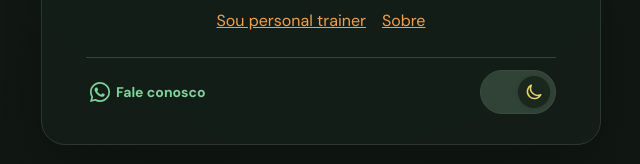
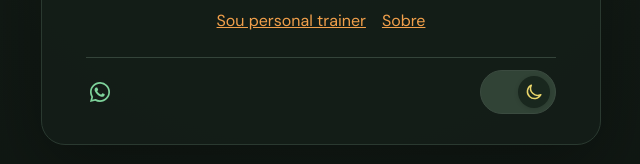
Before and after one commit to albertoapr/calculadoraimc, a Vue app: page / in a window 1280 px wide. Shown: the part 368-532 px from the top of the page, without its empty margins (319-959 px from the left). Built offline with nearby package versions, Linux system fonts and the light colour scheme; no server answers.

Commit message:
style(footer): exibir somente icone do WhatsApp no fale conosco

```diff
--- a/src/views/layout/AppFooter.vue
+++ b/src/views/layout/AppFooter.vue
@@ -12,6 +12,8 @@ const { theme } = useFitpesoContext()
   >
     <a
       class="box-contact-link"
+      aria-label="Fale conosco pelo WhatsApp"
+      title="Fale conosco pelo WhatsApp"
       style="margin-right: auto; margin-left: 0; justify-self: start"
       href="https://wa.me/5521971118383?text=Ol%C3%A1%2C%20gostaria%20de%20falar%20com%20a%20equipe%20do%20FitPeso."
       target="_blank"
@@ -22,7 +24,6 @@ const { theme } = useFitpesoContext()
           d="M20.5 3.5A11.9 11.9 0 0 0 12 .1C5.4.1 0 5.5 0 12.1c0 2.1.6 4.2 1.6 6L0 24l6.1-1.6a12 12 0 0 0 5.9 1.5c6.6 0 12-5.4 12-12 0-3.2-1.2-6.2-3.5-8.4ZM12 21.9c-1.9 0-3.7-.5-5.2-1.4l-.4-.2-3.6.9 1-3.5-.3-.4A9.9 9.9 0 0 1 2 12.1C2 6.6 6.5 2.1 12 2.1s10 4.5 10 10-4.5 9.8-10 9.8Zm5.5-7.4c-.3-.1-1.8-.9-2.1-1-.3-.1-.5-.1-.7.2-.2.3-.8 1-1 1.2-.2.2-.4.2-.7.1-1.8-.9-3-1.6-4.2-3.6-.3-.5.3-.5.9-1.7.1-.2.1-.4 0-.6l-.9-2.1c-.2-.6-.5-.5-.7-.5h-.6c-.2 0-.6.1-.9.4-.3.3-1.1 1-1.1 2.5s1.1 2.9 1.3 3.1c.1.2 2.1 3.2 5.1 4.5 1.9.8 2.6.9 3.5.7 1.1-.2 1.8-.9 2-1.7.2-.8.2-1.5.2-1.7-.1-.1-.3-.2-.6-.4Z"
         />
       </svg>
-      <span>Fale conosco</span>
     </a>
     <div class="box-theme-actions">
       <button
```
